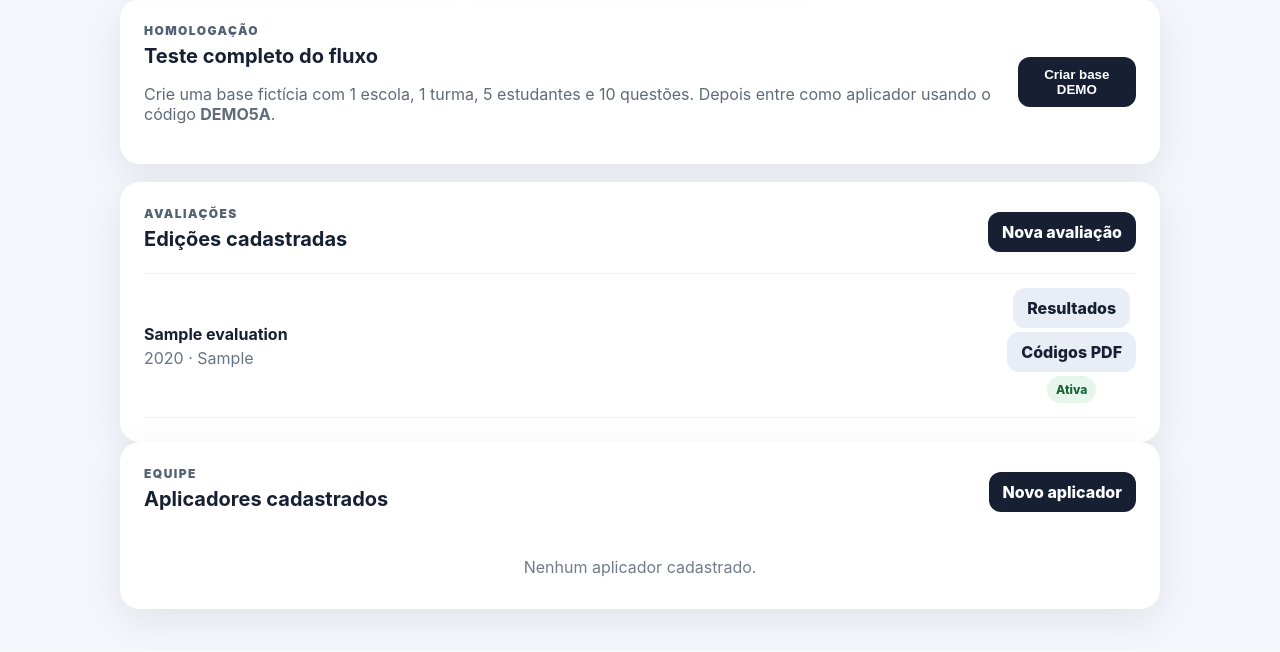
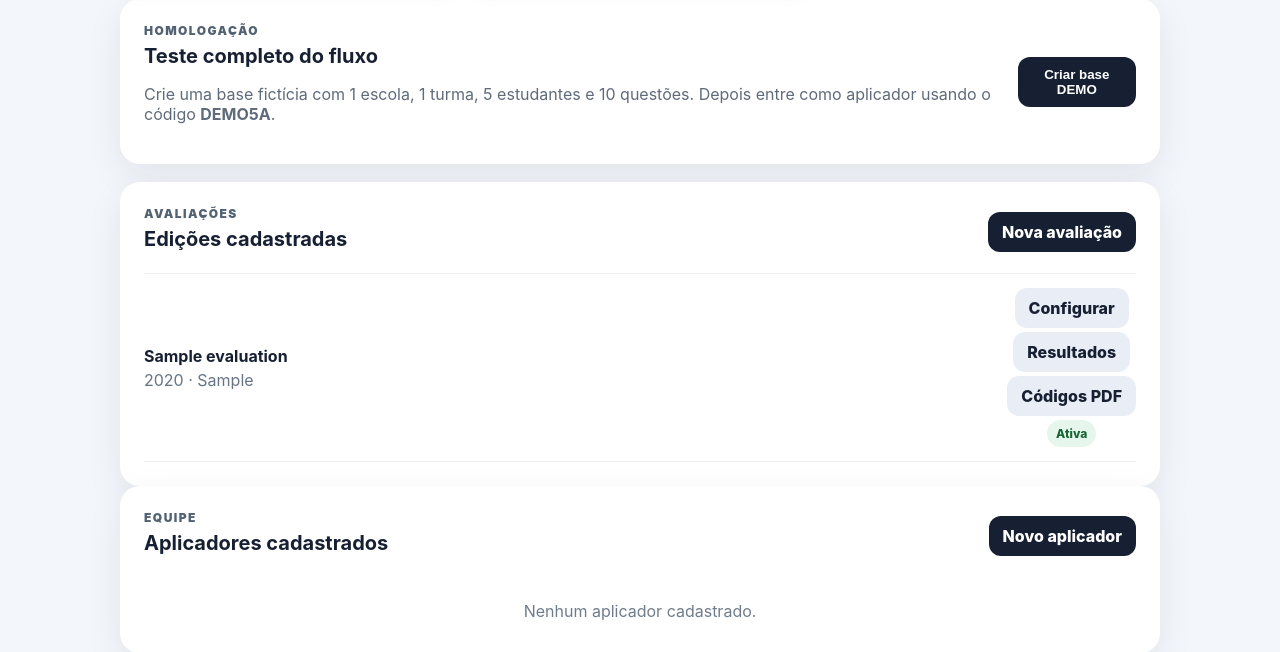
Before and after one commit to Marcosadriano7506/SARE2026, a Flask app: page /coordenacao/ in a window 1280 px wide. Shown: the part 693-1345 px from the top of the page. Before the commit the page ends 1321 px from the top, so only its background shows below. Run offline with Flask 3, Linux system fonts and the light colour scheme; a user stored in the database is signed in; tables that the repository leaves empty hold one stand-in row (values such as "Sample post").

Commit message:
feat: link evaluation readiness and settings

```diff
--- a/app/templates/coordinator/dashboard.html
+++ b/app/templates/coordinator/dashboard.html
@@ -91,6 +91,7 @@
               <span>{{ evaluation.school_year }}{% if evaluation.edition %} · {{ evaluation.edition }}{% endif %}</span>
             </div>
             <div class="row-actions">
+              <a class="button secondary compact" href="{{ url_for('evaluation_management.detail', evaluation_id=evaluation.id) }}">Configurar</a>
               <a class="button secondary compact" href="{{ url_for('coordinator.results', evaluation_id=evaluation.id) }}">Resultados</a>
               <a class="button secondary compact" href="{{ url_for('coordinator.export_class_codes_pdf', evaluation_id=evaluation.id) }}">Códigos PDF</a>
               <span class="badge {{ 'ok' if evaluation.is_active else 'muted' }}">
```
